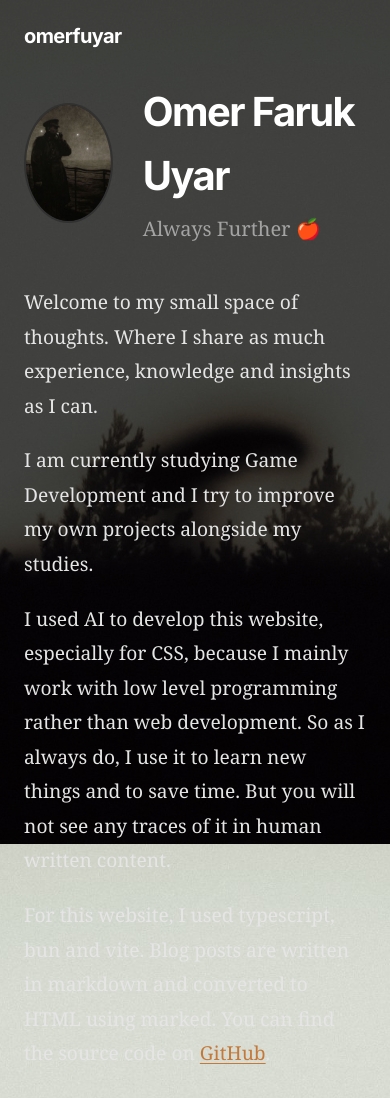
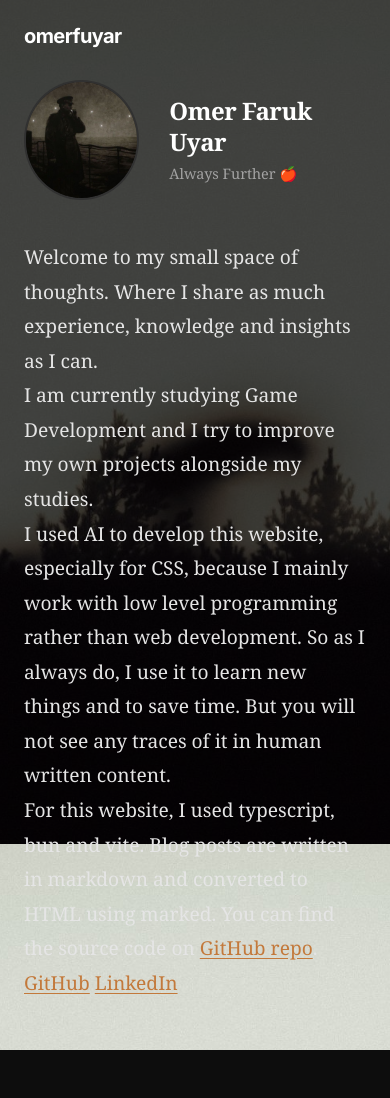
Before and after one commit to omerfuyar/omerfuyar.github.io, a website built with Vite: page routes/profile.html in a window 390 px wide. Shown: the top 1098 px of the page. After the commit the page ends 1050 px from the top, so only its background shows below. Built offline with nearby package versions, Linux system fonts and the light colour scheme; a web font is replaced by a local one.

Commit message:
-small changes

```diff
--- a/public/posts/index.json
+++ b/public/posts/index.json
@@ -2,6 +2,7 @@
     {
         "id": "test",
         "title": "Test Post",
+        "summary": "This is a test post.",
         "date": "2026-03-01"
     }
 ]
--- a/routes/profile.html
+++ b/routes/profile.html
@@ -11,18 +11,18 @@
     <a href="/" class="floating-brand">omerfuyar</a>
 
     <div id="main">
-        <div class="profile-container">
-            <div class="profile-header">
-                <div class="profile-avatar">
+        <div class="page-container">
+            <div class="flex-header">
+                <div class="avatar">
                     <img src="/images/profile.jpg" alt="Profile Picture">
                 </div>
-                <div class="profile-info">
-                    <h1>Omer Faruk Uyar</h1>
-                    <p>Always Further 🍎</p>
+                <div>
+                    <h1 class="title">Omer Faruk Uyar</h1>
+                    <p class="subtitle">Always Further 🍎</p>
                 </div>
             </div>
 
-            <div class="profile-bio">
+            <div class="text">
                 <p>Welcome to my small space of thoughts. Where I share
                     as much experience, knowledge and insights as I can.</p>
                 <p>I am currently studying Game Development and I try
@@ -35,12 +35,12 @@
                 <p>For this website, I used typescript, bun and vite.
                     Blog posts are written in markdown and converted to
                     HTML using marked. You can find the source code on
-                    <a href="https://github.com/omerfuyar/omerfuyar.github.io">GitHub</a>.
+                    <a class="link" href="https://github.com/omerfuyar/omerfuyar.github.io">GitHub repo</a>.
                 </p>
 
-                <div class="social-links">
-                    <a href="https://github.com/omerfuyar">GitHub</a>
-                    <a href="https://www.linkedin.com/in/omer-faruk-uyar-857940327/">LinkedIn</a>
+                <div id="links">
+                    <a class="link" href="https://github.com/omerfuyar">GitHub</a>
+                    <a class="link" href="https://www.linkedin.com/in/omer-faruk-uyar-857940327/">LinkedIn</a>
                 </div>
             </div>
 
--- a/styles/blog.css
+++ b/styles/blog.css
@@ -21,22 +21,36 @@ body::before {
     z-index: 1;
 }
 
-header,
-#main {
-    position: relative;
-    z-index: 2;
+/* Content Card Utilities */
+.card {
+    display: block;
+    text-decoration: none;
+    color: inherit;
+    margin-bottom: 40px;
+    padding: 20px;
+    background: rgba(255, 255, 255, 0.03);
+    border: 1px solid rgba(255, 255, 255, 0.05);
+    border-radius: 8px;
+    transition: transform 0.2s ease, background 0.2s ease;
 }
 
-#blog-content {
+.card:hover {
+    background: rgba(255, 255, 255, 0.05);
+    transform: translateY(-2px);
+    color: inherit;
+}
+
+/* Article/Markdown Utilities */
+.article-content {
     font-family: 'Charter', 'Georgia', serif;
     font-size: 1.2rem;
     color: #e5e5e5;
     line-height: 1.8;
 }
 
-#blog-content h1,
-#blog-content h2,
-#blog-content h3 {
+.article-content h1,
+.article-content h2,
+.article-content h3 {
     font-family: 'Inter', sans-serif;
     font-weight: 700;
     color: #ffffff;
@@ -44,24 +58,24 @@ header,
     margin-bottom: 0.5em;
 }
 
-#blog-content h1 {
+.article-content h1 {
     font-size: 2.75rem;
     line-height: 1.2;
     letter-spacing: -0.03em;
     margin-top: 0;
 }
 
-#blog-content h2 {
+.article-content h2 {
     font-size: 1.75rem;
     border-bottom: 1px solid rgba(255, 255, 255, 0.1);
     padding-bottom: 10px;
 }
 
-#blog-content p {
+.article-content p {
     margin-bottom: 1.5em;
 }
 
-#blog-content blockquote {
+.article-content blockquote {
     border-left: 3px solid rgba(255, 255, 255, 0.4);
     margin-left: -20px;
     padding-left: 17px;
@@ -69,7 +83,7 @@ header,
     color: #a3a3a3;
 }
 
-#blog-content pre {
+.article-content pre {
     background-color: rgba(0, 0, 0, 0.6);
     padding: 20px;
     border-radius: 5px;
@@ -80,7 +94,7 @@ header,
     border: 1px solid rgba(255, 255, 255, 0.1);
 }
 
-#blog-content code {
+.article-content code {
     background-color: rgba(0, 0, 0, 0.6);
     padding: 2px 4px;
     border-radius: 3px;
@@ -88,44 +102,3 @@ header,
     font-size: 0.9em;
     color: #ffd700;
 }
-
-/* Blog List Formats */
-.blog-list-item {
-    display: block;
-    text-decoration: none;
-    color: inherit;
-    margin-bottom: 40px;
-    padding: 20px;
-    /* Mini-glass effect for individual blog list cards */
-    background: rgba(255, 255, 255, 0.03);
-    border: 1px solid rgba(255, 255, 255, 0.05);
-    border-radius: 8px;
-    transition: transform 0.2s ease, background 0.2s ease;
-}
-
-.blog-list-item:hover {
-    background: rgba(255, 255, 255, 0.05);
-    transform: translateY(-2px);
-}
-
-.blog-list-item h2 {
-    font-family: 'Inter', sans-serif;
-    font-size: 1.5rem;
-    font-weight: 700;
-    letter-spacing: -0.02em;
-    color: #ffffff;
-    margin-bottom: 5px;
-    line-height: 1.3;
-}
-
-.blog-list-item p.date {
-    font-family: 'Inter', sans-serif;
-    font-size: 0.9rem;
-    color: #a3a3a3;
-}
-
-/* System wait/error messages */
-.message-wait,
-.message-error {
-    color: #a3a3a3;
-}
--- a/styles/index.css
+++ b/styles/index.css
@@ -12,18 +12,6 @@ body {
     font-family: 'Inter', -apple-system, BlinkMacSystemFont, "Segoe UI", Roboto, Helvetica, Arial, sans-serif;
     line-height: 1.6;
     -webkit-font-smoothing: antialiased;
-}
-
-a,
-a:visited {
-    color: #c3793b;
-    text-decoration: underline;
-    text-underline-offset: 3px;
-    transition: color 0.2s ease;
-}
-
-a:hover {
-    color: #9e6231;
 }
 
 /* Absolute positioned brand center-top or top-left */
@@ -56,20 +44,52 @@ a:hover {
     z-index: 10;
 }
 
-/* Glassmorphism content container so text is readable over blurry images */
-.content-glass {
-    background: rgba(15, 15, 15, 0.7);
-    backdrop-filter: blur(12px);
-    -webkit-backdrop-filter: blur(12px);
-    border: 1px solid rgba(255, 255, 255, 0.05);
-    border-radius: 12px;
-    padding: 40px;
-    box-shadow: 0 8px 32px rgba(0, 0, 0, 0.3);
+/* Typography Utilities */
+.title {
+    font-family: 'Charter', 'Georgia', serif;
+    font-size: 1.5rem;
+    font-weight: 700;
+    letter-spacing: -0.02em;
+    color: #ffffff;
+    margin-bottom: 5px;
+    line-height: 1.3;
 }
 
-/* Mobile responsive padding for glass container */
-@media screen and (max-width: 768px) {
-    .content-glass {
-        padding: 20px;
-    }
+.text {
+    font-family: 'Charter', 'Georgia', serif;
+    font-size: 1.2rem;
+    color: #e5e5e5;
+    line-height: 1.8;
 }
+
+.subtitle {
+    font-family: 'Charter', 'Georgia', serif;
+    font-size: 0.9rem;
+    color: #a3a3a3;
+    margin-top: 5px;
+}
+
+.link {
+    color: #c3793b;
+    text-decoration: underline;
+    text-underline-offset: 3px;
+    font-weight: 500;
+    transition: color 0.2s ease;
+}
+
+.link:visited {
+    color: #c3793b;
+    text-decoration: underline;
+    text-underline-offset: 3px;
+    font-weight: 500;
+    transition: color 0.2s ease;
+}
+
+.link a:hover {
+    color: #9e6231;
+}
+
+/* System Messages Utilities */
+.system-msg {
+    color: #c3793b;
+}
--- a/styles/profile.css
+++ b/styles/profile.css
@@ -21,24 +21,20 @@ body::before {
     z-index: 1;
 }
 
-header,
-#main {
-    position: relative;
-    z-index: 2;
-}
 
-.profile-container {
+/* Layout Utilities */
+.page-container {
     margin-top: 60px;
 }
 
-.profile-header {
+.flex-header {
     display: flex;
     align-items: center;
     margin-bottom: 40px;
     gap: 30px;
 }
 
-.profile-avatar {
+.avatar {
     width: 120px;
     height: 120px;
     border-radius: 50%;
@@ -47,38 +43,13 @@ header,
     border: 2px solid rgba(255, 255, 255, 0.1);
 }
 
-.profile-avatar img {
+.avatar img {
     width: 100%;
     height: 100%;
     object-fit: cover;
 }
 
-.profile-info h1 {
-    font-size: 2.5rem;
-    font-weight: 700;
-    letter-spacing: -0.04em;
-    color: #ffffff;
-}
-
-.profile-info p {
-    font-family: 'Charter', 'Georgia', serif;
-    font-size: 1.25rem;
-    color: #a3a3a3;
-    margin-top: 5px;
-}
-
-.profile-bio {
-    font-family: 'Charter', 'Georgia', serif;
-    font-size: 1.2rem;
-    color: #e5e5e5;
-    line-height: 1.8;
-}
-
-.profile-bio p {
-    margin-bottom: 20px;
-}
-
-.social-links {
+.links {
     margin-top: 30px;
     display: flex;
     justify-content: center;
```
Also changed, not shown: index.html (+3 -5 lines), routes/blog.html (+2 -2 lines), src/blogManager.ts (+14 -7 lines), styles/home.css (+6 -10 lines), README.md.
